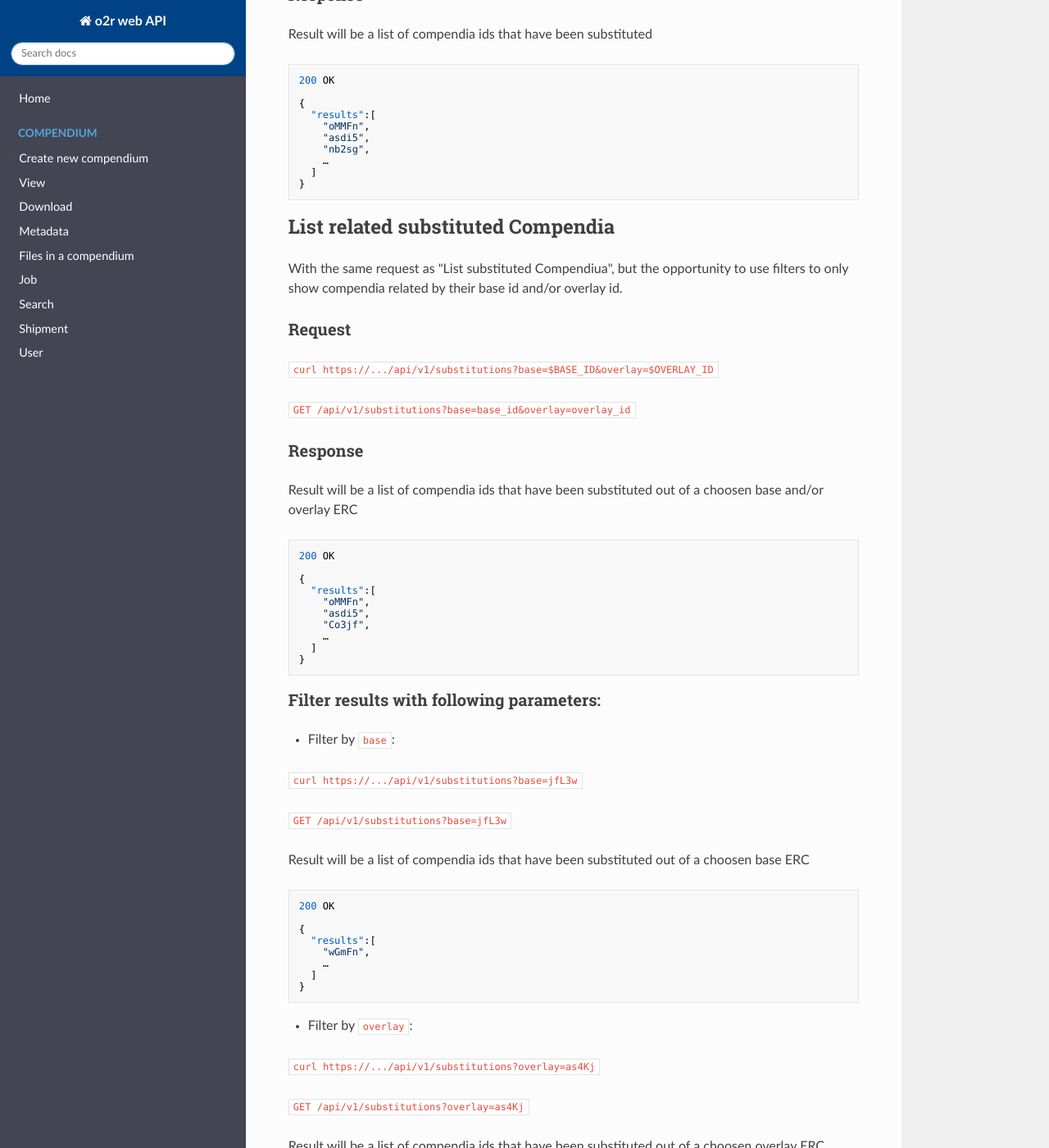
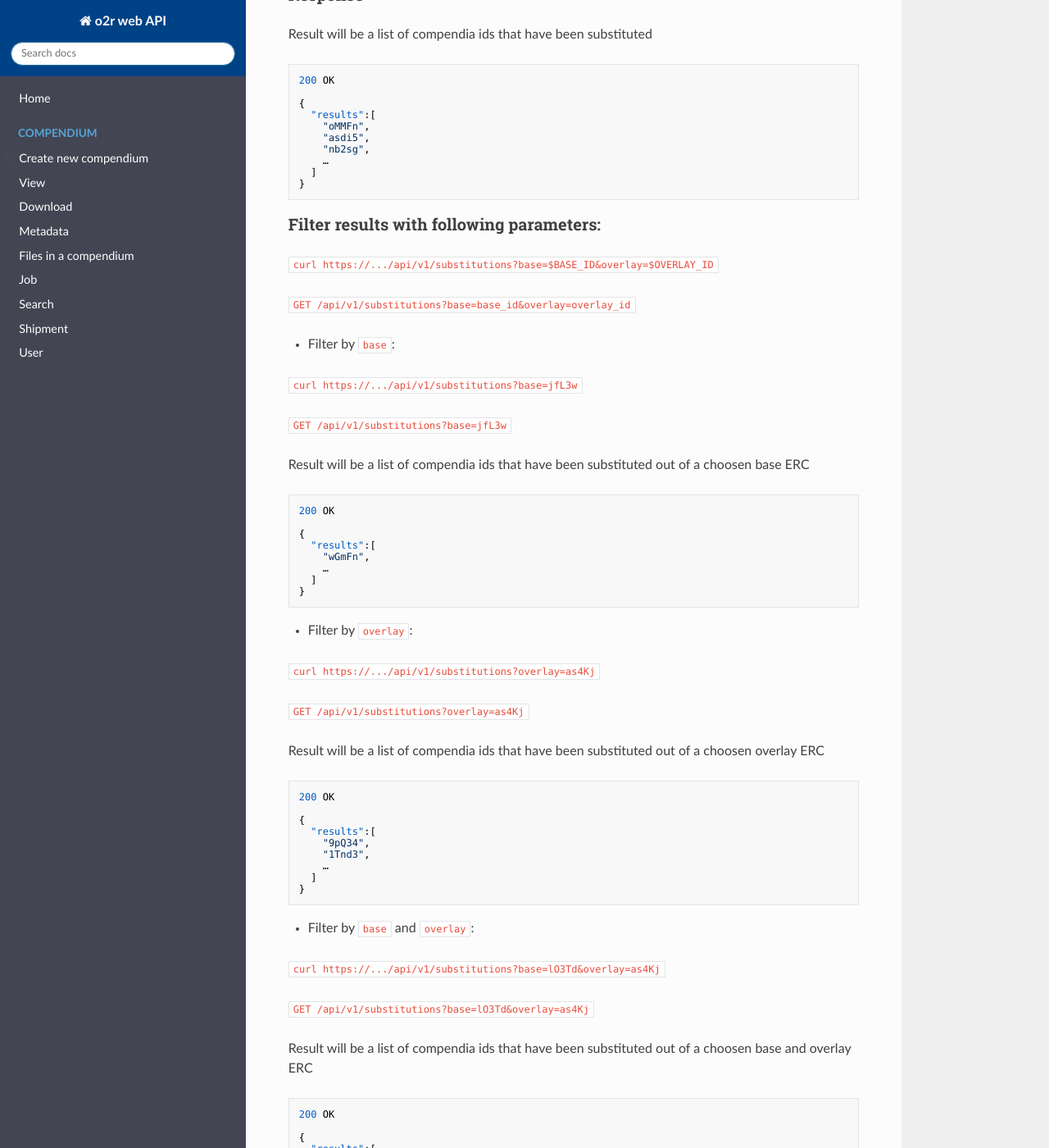
Before and after one commit to o2r-project/api, an MkDocs documentation site: the page built from docs/compendium/substitute.md, in a window 1280 px wide and 1400 px high, scrolled down 2396 px. Shown: the whole window at 82% size. Built offline with MkDocs 1.6.1, drawn with Linux system fonts in a browser that asks for light colours; nearby versions of some CDN libraries; old or Windows-style settings are respelled for this version of MkDocs.

Commit message:
adapt filtering request
combine request for list related compednia with filtering

````diff
--- a/docs/compendium/substitute.md
+++ b/docs/compendium/substitute.md
@@ -138,34 +138,11 @@ Result will be a list of compendia ids that have been substituted
 }
 ```
 
-## List related substituted Compendia
-
-With the same request as "List substituted Compendiua", but the opportunity to use filters to only show compendia related by their base id and/or overlay id.
-
-### Request
+### Filter results with following parameters:
 
 `curl https://.../api/v1/substitutions?base=$BASE_ID&overlay=$OVERLAY_ID`
 
 `GET /api/v1/substitutions?base=base_id&overlay=overlay_id`
-
-### Response
-
-Result will be a list of compendia ids that have been substituted out of a choosen base and/or overlay ERC
-
-```json
-200 OK
-
-{
-  "results":[
-    "oMMFn",
-    "asdi5",
-    "Co3jf",
-    …
-  ]
-}
-```
-
-### Filter results with following parameters:
 
 - Filter by `base`:
 
````
